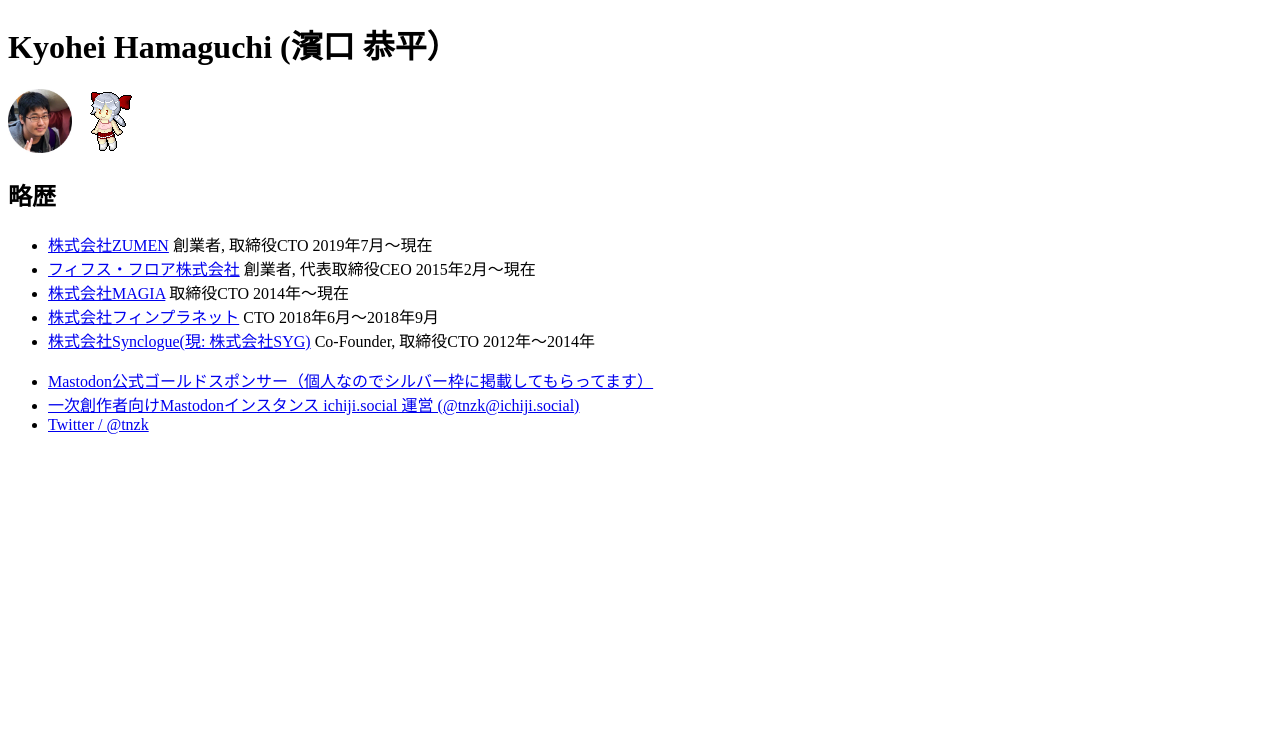
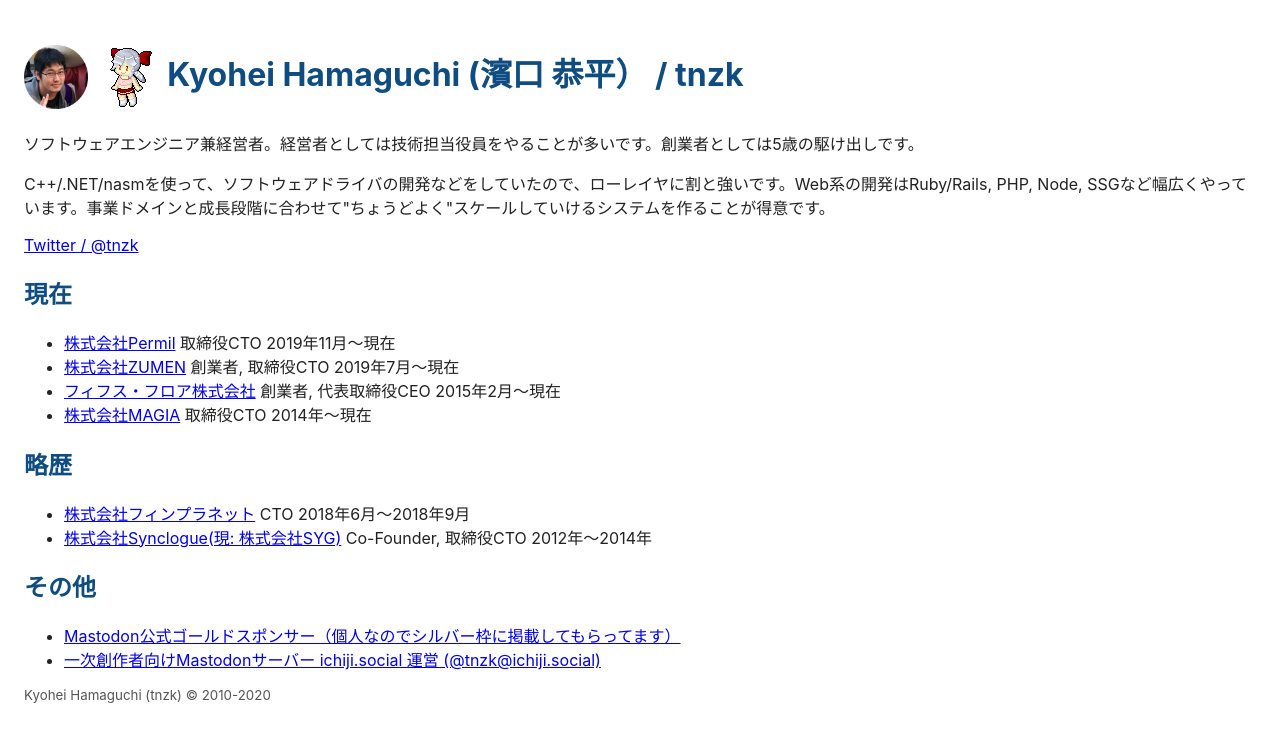
Before and after one commit to tnzk/tnzkorg, a plain HTML site: page index.html in a window 1280 px wide. Drawn offline with Linux system fonts and the light colour scheme.

Commit message:
Little updates

```diff
--- a/index.html
+++ b/index.html
@@ -4,33 +4,67 @@
     <meta charset="utf-8">
     <!-- Always force latest IE rendering engine or request Chrome Frame -->
     <meta content="IE=edge,chrome=1" http-equiv="X-UA-Compatible">
-    <meta name="viewport" content="width=device-width, initial-scale=1.0, maximum-scale=1.0, user-scalable=no" />
+    <meta name="viewport" content="width=device-width, initial-scale=1">
     <!-- Use title if it's in the page YAML frontmatter -->
-    <title>tnzk</title>
+    <title>Kyohei Hamaguchi (濱口恭平) / tnzk</title>
+    <style>
+    @font-face {
+      font-family: "Yu Gothic M";
+      src: local("Yu Gothic Medium");
+    }
+    @font-face {
+      font-family: "Yu Gothic M";
+      src: local("Yu Gothic Bold");
+      font-weight: bold;
+    }
+    body {
+      padding: 1em;
+      color: #222;
+      font-family: -apple-system, BlinkMacSystemFont, "游ゴシック体", YuGothic, "Yu Gothic M", "游ゴシック Medium", "Yu Gothic Medium", "ヒラギノ角ゴ ProN W3", "Hiragino Kaku Gothic ProN W3", HiraKakuProN-W3, "ヒラギノ角ゴ ProN", "Hiragino Kaku Gothic ProN", "ヒラギノ角ゴ Pro", "Hiragino Kaku Gothic Pro", "メイリオ", Meiryo, Osaka, "ＭＳ Ｐゴシック", "MS PGothic", "Helvetica Neue", HelveticaNeue, Helvetica, Arial, "Segoe UI", sans-serif, "Apple Color Emoji", "Segoe UI Emoji", "Segoe UI Symbol", "Noto Color Emoji";
+    }
+    h1,
+    h2 {
+      color: #0F4C81;
+    }
+    h1>img {
+      vertical-align: middle;
+    }
+    footer {
+     font-size: smaller;
+     color: #555;
+    }
+    </style>
   </head>
   <body>
     <h1>
-      Kyohei Hamaguchi (濱口 恭平）
-    </h1>
-    <section id="icons">
       <img src="/images/tnzk01.jpg" alt="photo" width="64">
       <img src="/images/tnzk.png" alt="avatar" width="64">
+      Kyohei Hamaguchi (濱口 恭平） / tnzk
+    </h1>
+    <p>ソフトウェアエンジニア兼経営者。経営者としては技術担当役員をやることが多いです。創業者としては5歳の駆け出しです。</p>
+    <p>C++/.NET/nasmを使って、ソフトウェアドライバの開発などをしていたので、ローレイヤに割と強いです。Web系の開発はRuby/Rails, PHP, Node, SSGなど幅広くやっています。事業ドメインと成長段階に合わせて&quot;ちょうどよく&quot;スケールしていけるシステムを作ることが得意です。</p>
+    <p><a href="https://twitter.com/tnzk">Twitter / @tnzk</a></p>
+    <section>
+      <h2>現在</h2>
+      <ul>
+	<li><a href="http://permil.jp/">株式会社Permil</a> 取締役CTO 2019年11月〜現在</li>
+	<li><a href="https://www.zumen.co.jp">株式会社ZUMEN</a> 創業者, 取締役CTO 2019年7月〜現在</li>
+	<li><a href="https://www.5thfloor.co.jp">フィフス・フロア株式会社</a> 創業者, 代表取締役CEO 2015年2月〜現在</li>
+	<li><a href="http://magia.co.jp">株式会社MAGIA</a> 取締役CTO 2014年〜現在</li>
+      </ul>
     </section>
     <section>
       <h2>略歴</h2>
       <ul>
-	<li><a href="https://www.zumen.co.jp">株式会社ZUMEN</a> 創業者, 取締役CTO 2019年7月〜現在</li>
-	<li><a href="https://www.5thfloor.co.jp">フィフス・フロア株式会社</a> 創業者, 代表取締役CEO 2015年2月〜現在</li>
-	<li><a href="http://magia.co.jp">株式会社MAGIA</a> 取締役CTO 2014年〜現在</li>
 	<li><a href="https://www.finplanet.co.jp/">株式会社フィンプラネット</a> CTO 2018年6月〜2018年9月</li>
 	<li><a href="https://syginc.jp/">株式会社Synclogue(現: 株式会社SYG)</a> Co-Founder, 取締役CTO 2012年〜2014年</li>
       </ul>
     </section>
     <section>
+      <h2>その他</h2>
       <ul>
         <li><a href="https://joinmastodon.org/sponsors">Mastodon公式ゴールドスポンサー（個人なのでシルバー枠に掲載してもらってます）</a></li>
-	<li><a href="https://ichiji.social/@tnzk">一次創作者向けMastodonインスタンス ichiji.social 運営 (@tnzk@ichiji.social)</a></li>
-	<li><a href="https://twitter.com/tnzk">Twitter / @tnzk</a></li>
+	<li><a href="https://ichiji.social/@tnzk">一次創作者向けMastodonサーバー ichiji.social 運営 (@tnzk@ichiji.social)</a></li>
       </ul>
     </section>
 <!--    <hr>
@@ -44,5 +78,6 @@
       </ul>
     </section>
 -->
+    <footer>Kyohei Hamaguchi (tnzk) &copy; 2010-2020</footer>
   </body>
 </html>
```
